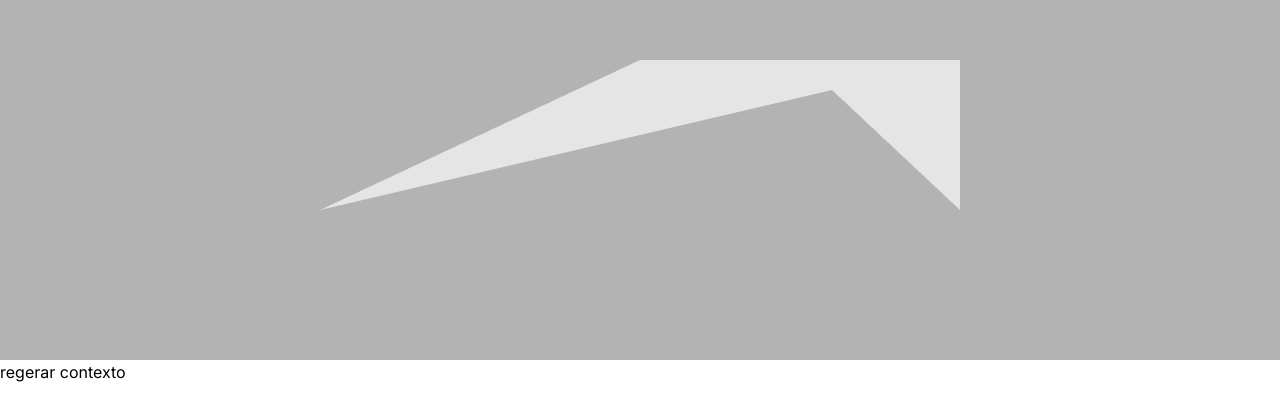
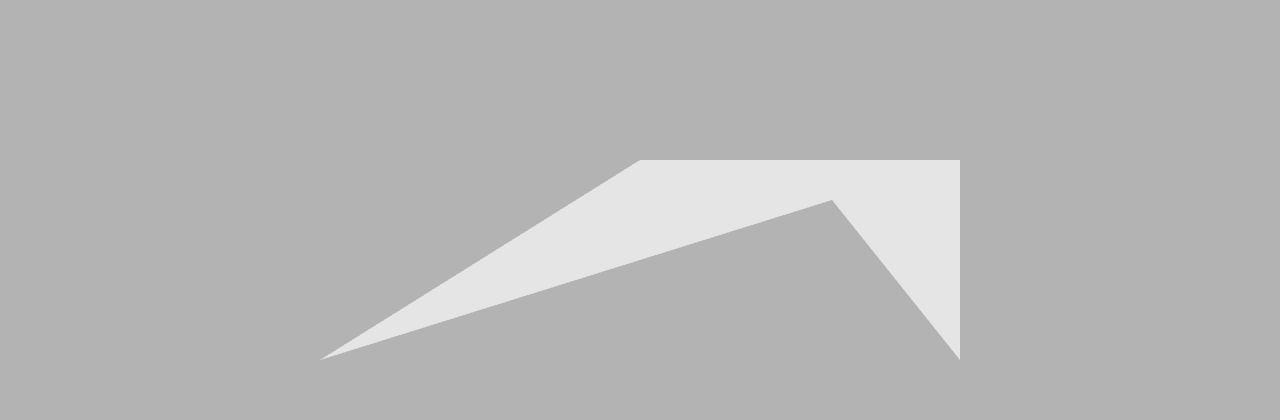
Before and after one commit to joaqu1m/web3d-poc, a Next.js app: page /webgl in a window 1280 px wide. Shown: the part 240-660 px from the top of the page. Built offline with nearby package versions, Linux system fonts and the light colour scheme.

Commit message:
canvas 100% funcional em 2d

```diff
--- /dev/null
+++ b/app/webgl/_utils/defaultInit.ts
@@ -0,0 +1,34 @@
+import fragmentShader from "@/app/webgl/_shaders/fragmentShader.glsl";
+import vertexShader from "@/app/webgl/_shaders/vertexShader.glsl";
+
+export const bgInit = (
+  ctx: WebGLRenderingContext,
+  width: number,
+  height: number
+) => {
+  ctx.clearColor(0.5, 0.5, 0.5, 0.8);
+  ctx.enable(ctx.DEPTH_TEST);
+  ctx.clear(ctx.COLOR_BUFFER_BIT);
+  ctx.viewport(0, 0, width, height);
+};
+
+export const shadersInit = (ctx: WebGLRenderingContext) => {
+  const vertShader = ctx.createShader(ctx.VERTEX_SHADER);
+  if (vertShader === null) return null;
+  ctx.shaderSource(vertShader, vertexShader);
+  ctx.compileShader(vertShader);
+
+  const fragShader = ctx.createShader(ctx.FRAGMENT_SHADER);
+  if (fragShader === null) return null;
+  ctx.shaderSource(fragShader, fragmentShader);
+  ctx.compileShader(fragShader);
+
+  const shaderProgram = ctx.createProgram();
+  if (shaderProgram === null) return null;
+  ctx.attachShader(shaderProgram, vertShader);
+  ctx.attachShader(shaderProgram, fragShader);
+  ctx.linkProgram(shaderProgram);
+  ctx.useProgram(shaderProgram);
+
+  return shaderProgram;
+};
--- a/app/webgl/page.tsx
+++ b/app/webgl/page.tsx
@@ -1,47 +1,15 @@
 "use client";
-import fragmentShader from "@/app/webgl/_shaders/fragmentShader.glsl";
-import vertexShader from "@/app/webgl/_shaders/vertexShader.glsl";
+import { bgInit, shadersInit } from "@/app/webgl/_utils/defaultInit";
 import { useEffect, useRef, useState } from "react";
 
 export default function Webgl() {
+  const canvasWrapper = useRef<HTMLDivElement>(null);
   const glcanvas = useRef<HTMLCanvasElement>(null);
   const isCanvasLoaded = useRef<boolean>(false);
 
   const [canvasSize, setCanvasSize] = useState<[number, number]>([1280, 600]);
 
-  const shadersInit = (ctx: WebGLRenderingContext) => {
-    const vertShader = ctx.createShader(ctx.VERTEX_SHADER);
-    if (vertShader === null) return null;
-    ctx.shaderSource(vertShader, vertexShader);
-    ctx.compileShader(vertShader);
-
-    const fragShader = ctx.createShader(ctx.FRAGMENT_SHADER);
-    if (fragShader === null) return null;
-    ctx.shaderSource(fragShader, fragmentShader);
-    ctx.compileShader(fragShader);
-
-    const shaderProgram = ctx.createProgram();
-    if (shaderProgram === null) return null;
-    ctx.attachShader(shaderProgram, vertShader);
-    ctx.attachShader(shaderProgram, fragShader);
-    ctx.linkProgram(shaderProgram);
-    ctx.useProgram(shaderProgram);
-
-    return shaderProgram;
-  };
-
-  const bgInit = (ctx: WebGLRenderingContext, canvas: HTMLCanvasElement) => {
-    ctx.clearColor(0.5, 0.5, 0.5, 0.8);
-    ctx.enable(ctx.DEPTH_TEST);
-    ctx.clear(ctx.COLOR_BUFFER_BIT);
-    console.log(canvasSize)
-    ctx.viewport(0, 0, canvasSize[0], canvasSize[1]);
-  };
-
   const renderCanvas = () => {
-    if (isCanvasLoaded.current) {
-      glcanvas.current!.getContext("webgl")!.CONTEXT_LOST_WEBGL;
-    }
     const canvas = glcanvas.current;
     if (canvas === null) return;
     const ctx = canvas.getContext("webgl");
@@ -49,7 +17,7 @@ export default function Webgl() {
       alert("Seu dispositivo não suporta WebGL");
       return;
     }
-    bgInit(ctx, canvas);
+    bgInit(ctx, canvasSize[0], canvasSize[1]);
     const shaderProgram = shadersInit(ctx);
     if (shaderProgram === null) return;
 
@@ -57,8 +25,6 @@ export default function Webgl() {
       { vertices: [0, 0, -1, -1, 1, 0] },
       { vertices: [0.5, 0, 1, -1, 1, 0] },
     ];
-
-    console.log("ibfewon");
 
     for (let i = 0; i < polygons.length; i++) {
       ctx.bindBuffer(ctx.ARRAY_BUFFER, ctx.createBuffer());
@@ -76,27 +42,25 @@ export default function Webgl() {
 
   useEffect(() => {
     if (isCanvasLoaded.current) return;
-    if (glcanvas.current === null) return;
     isCanvasLoaded.current = true;
+
+    if (canvasWrapper.current !== null) {
       setCanvasSize([
-      glcanvas.current.offsetWidth,
-      glcanvas.current.offsetHeight,
+        canvasWrapper.current.offsetWidth,
+        canvasWrapper.current.offsetHeight,
       ]);
+    }
 
-    console.log("asd");
     renderCanvas();
   }, []);
 
   useEffect(() => {
-    console.log(canvasSize)
-  }, [canvasSize])
-
-  const regenerate = () => {
     renderCanvas();
-  };
+  }, [canvasSize]);
 
   return (
     <div>
+      <div ref={canvasWrapper} className="h-screen w-full">
         <canvas
           ref={glcanvas}
           width={canvasSize[0]}
@@ -106,7 +70,7 @@ export default function Webgl() {
             height: canvasSize[1],
           }}
         />
-      <button onClick={regenerate}>regerar contexto</button>
+      </div>
     </div>
   );
 }
```
Lines whose indentation alone changed are shown as unchanged.
